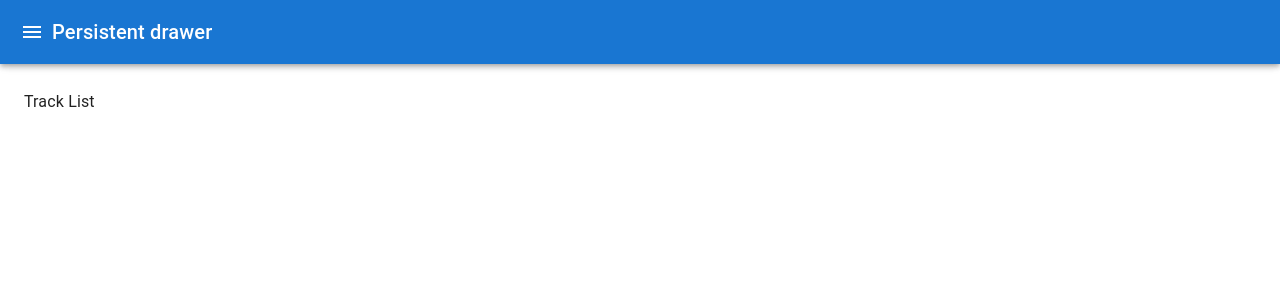
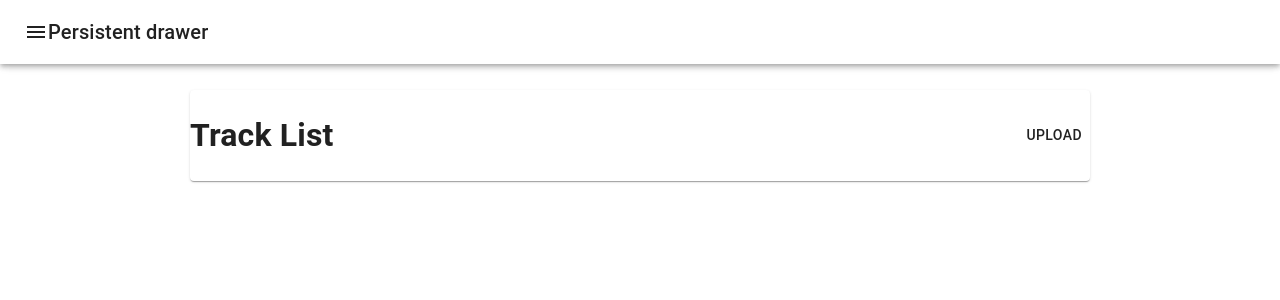
Before and after one commit to paulsumskoy/musict-platform, a Next.js app in the folder client/: page /tracks in a window 1280 px wide. Shown: the top 300 px of the page. Built offline with nearby package versions, Linux system fonts and the light colour scheme.

Commit message:
Upload tsx

```diff
--- a/client/pages/tracks/index.tsx
+++ b/client/pages/tracks/index.tsx
@@ -1,10 +1,18 @@
+import { Button, Card, Grid } from "@material-ui/core";
 import React from "react";
 import MainLayout from "../../layouts/MainLayot";
 
 const Index = () => {
     return (
         <MainLayout>
-            Track List
+            <Grid container justifyContent="center">
+                <Card style={{width: 900}}>
+                    <Grid container justifyContent="space-between">
+                        <h1> Track List</h1>
+                        <Button>Upload</Button>
+                    </Grid>
+                </Card>
+            </Grid>
         </MainLayout>
     );
 };
```
Also changed, not shown: client/pages/tracks/create.tsx (added, +12 -0 lines).
